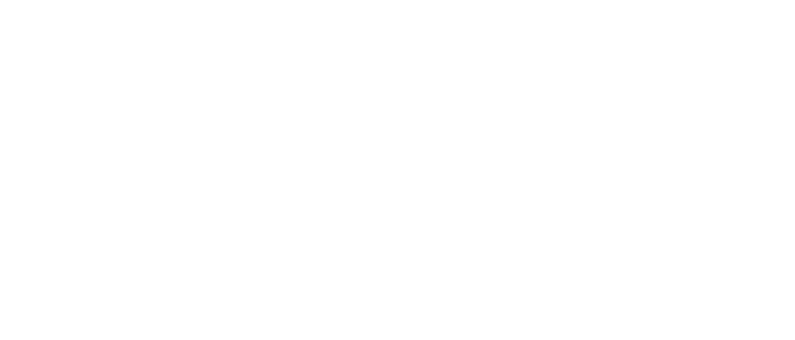
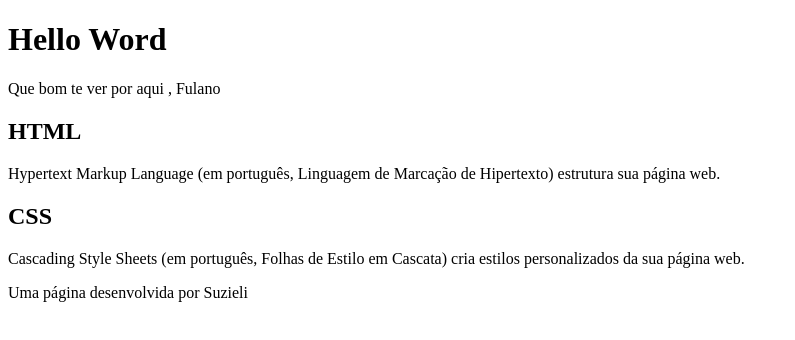
Before and after one commit to Suzysantos9/HelloWord, a plain HTML site: page index.html in a window 1280 px wide. Shown: the whole page, without its empty margins (0-795 px from the left). Drawn offline with Linux system fonts and the light colour scheme.

Commit message:
Add files via upload

```diff
--- a/index.html
+++ b/index.html
@@ -6,6 +6,23 @@
     <title>Hello Word</title>
 </head>
 <body>
+<header>
+ <h1>Hello Word</h1>
+ <p>Que bom te ver por aqui , Fulano </p>
+</header>
 
+<section>
+ <h2>HTML</h2>
+ <P>Hypertext Markup Language (em português, Linguagem de Marcação de Hipertexto) estrutura sua página web.</P>
+
+ <h2>CSS</h2>
+ <P>Cascading Style Sheets (em português, Folhas de Estilo em Cascata) cria estilos personalizados da sua página web.</P>
+
+</section>
+
+<footer>
+
+    <p>Uma página desenvolvida por Suzieli</p>
+</footer>
 </body>
 </html>
```
